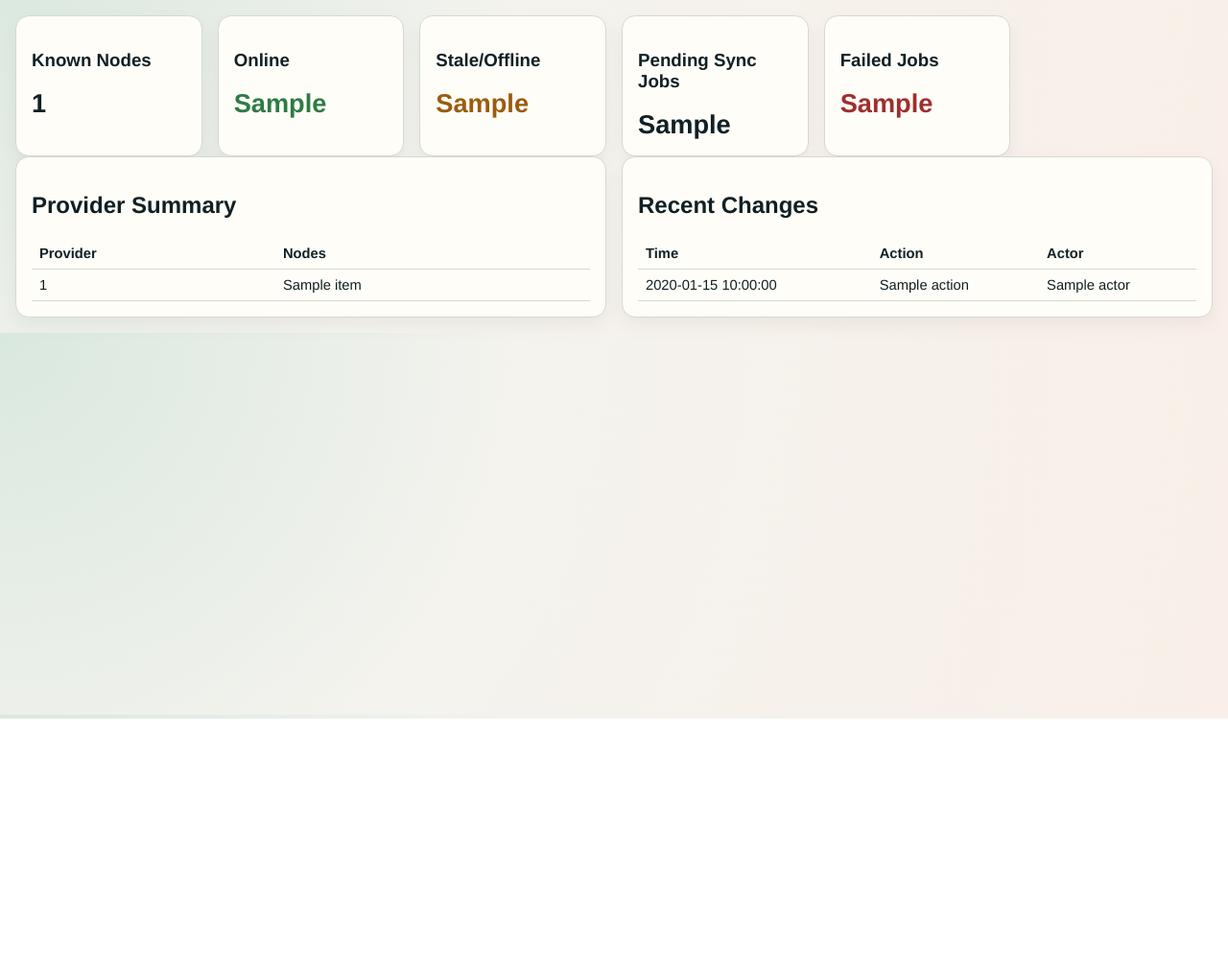
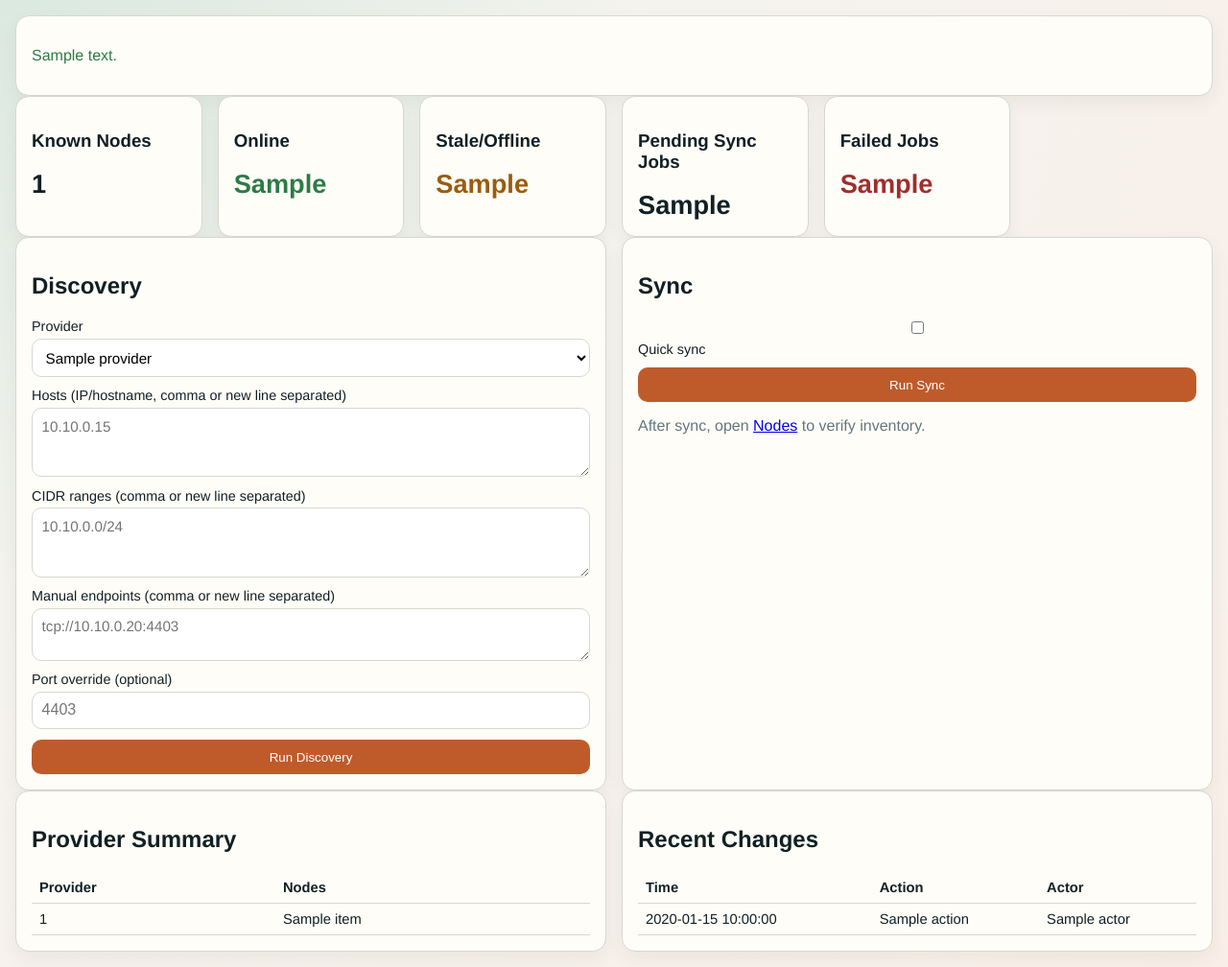
Before and after one commit to zm0ra/meshonator, a FastAPI app: template src/meshonator/templates/dashboard.html in a window 1280 px wide. Shown: the part 51-1059 px from the top of the page at 96% size. Before the commit the page ends 800 px from the top, so only its background shows below. Run offline with FastAPI, Linux system fonts and the light colour scheme; the template is opened without the code that fills it: most values are stand-ins (such as "Sample title", 1, 10 or a date in 2020); parts of the project's set-up code (start-up, migrations or seed data) failed here and were passed over; some libraries are stand-ins or nearby versions.

Commit message:
Make dashboard the primary discovery and sync workflow

```diff
--- a/src/meshonator/api/app.py
+++ b/src/meshonator/api/app.py
@@ -1,5 +1,6 @@
 from __future__ import annotations
 
+from urllib.parse import quote_plus
 from uuid import UUID
 
 from fastapi import Depends, FastAPI, Form, HTTPException, Request
@@ -43,6 +44,15 @@ app.add_middleware(
 
 app.mount("/static", StaticFiles(directory="src/meshonator/static"), name="static")
 templates = Jinja2Templates(directory="src/meshonator/templates")
+
+
+def _parse_multi_value(raw: str) -> list[str]:
+    values = []
+    for chunk in raw.replace(",", "\n").splitlines():
+        item = chunk.strip()
+        if item:
+            values.append(item)
+    return values
 
 
 @app.on_event("startup")
@@ -106,6 +116,9 @@ def dashboard(
         db.execute(select(ManagedNodeModel.provider, func.count()).group_by(ManagedNodeModel.provider)).all()
     )
     recent_changes = list(db.scalars(select(AuditLogModel).order_by(AuditLogModel.created_at.desc()).limit(10)).all())
+    providers = [provider.name for provider in registry.all()]
+    ui_message = request.query_params.get("message")
+    ui_error = request.query_params.get("error")
     return templates.TemplateResponse(
         request,
         "dashboard.html",
@@ -118,8 +131,72 @@ def dashboard(
             "failed_jobs": failed_jobs,
             "provider_summary": provider_summary,
             "recent_changes": recent_changes,
+            "providers": providers,
+            "ui_message": ui_message,
+            "ui_error": ui_error,
         },
     )
+
+
+@app.post("/ui/discovery/scan")
+def ui_discovery_scan(
+    provider: str = Form("meshtastic"),
+    hosts_text: str = Form(""),
+    cidrs_text: str = Form(""),
+    endpoints_text: str = Form(""),
+    port: int | None = Form(default=None),
+    db: Session = Depends(get_db),
+    user: CurrentUser = Depends(require_role("operator")),
+) -> RedirectResponse:
+    hosts = _parse_multi_value(hosts_text)
+    cidrs = _parse_multi_value(cidrs_text)
+    endpoints = _parse_multi_value(endpoints_text)
+    try:
+        found = DiscoveryService(db, registry).scan(
+            provider_name=provider,
+            hosts=hosts,
+            cidrs=cidrs,
+            manual_endpoints=endpoints,
+            port=port,
+            source="ui",
+        )
+        AuditService(db).log(
+            actor=user.username,
+            source="ui",
+            action="discovery.scan",
+            provider=provider,
+            metadata={
+                "hosts": hosts,
+                "cidrs": cidrs,
+                "manual_endpoints": endpoints,
+                "port": port,
+            },
+        )
+        message = quote_plus(f"Discovery complete: {len(found)} reachable endpoints.")
+        return RedirectResponse(url=f"/?message={message}", status_code=303)
+    except Exception as exc:
+        error = quote_plus(f"Discovery failed: {exc}")
+        return RedirectResponse(url=f"/?error={error}", status_code=303)
+
+
+@app.post("/ui/sync/run")
+def ui_sync_run(
+    quick: bool = Form(False),
+    db: Session = Depends(get_db),
+    user: CurrentUser = Depends(require_role("operator")),
+) -> RedirectResponse:
+    jobs = JobsService(db)
+    job = jobs.create(job_type="sync_all", requested_by=user.username, source="ui", payload={"quick": quick})
+    jobs.start(job.id)
+    results = SyncService(db, registry).sync_all(quick=quick)
+    success = all(result.get("status") == "success" for result in results)
+    jobs.finish(job.id, success=success)
+    AuditService(db).log(actor=user.username, source="ui", action="sync.all", metadata={"results": results})
+    failures = sum(1 for result in results if result.get("status") != "success")
+    message = quote_plus(
+        f"Sync finished. Endpoints: {len(results)}, failed: {failures}, mode: {'quick' if quick else 'full'}."
+    )
+    return RedirectResponse(url=f"/?message={message}", status_code=303)
 
 
 @app.get("/nodes", response_class=HTMLResponse)
--- a/src/meshonator/static/css/app.css
+++ b/src/meshonator/static/css/app.css
@@ -71,6 +71,15 @@ input {
   padding: .6rem;
   font-size: 1rem;
 }
+select, textarea {
+  border: 1px solid var(--line);
+  border-radius: 10px;
+  padding: .6rem;
+  font-size: .95rem;
+  font-family: inherit;
+  background: #fff;
+}
+.stack { display: grid; gap: .7rem; }
 button {
   border: 0;
   background: var(--accent);
@@ -80,6 +89,7 @@ button {
   cursor: pointer;
 }
 .error { color: var(--bad); }
+.success-text { color: var(--ok); }
 .muted { color: var(--muted); }
 @media (max-width: 800px) {
   .topbar { align-items: start; flex-direction: column; }
--- a/src/meshonator/templates/dashboard.html
+++ b/src/meshonator/templates/dashboard.html
@@ -1,11 +1,48 @@
 {% extends "base.html" %}
 {% block content %}
+{% if ui_message %}<section class="card"><p class="success-text">{{ ui_message }}</p></section>{% endif %}
+{% if ui_error %}<section class="card"><p class="error">{{ ui_error }}</p></section>{% endif %}
 <section class="grid stats">
   <article class="card"><h3>Known Nodes</h3><div class="value">{{ total_nodes }}</div></article>
   <article class="card"><h3>Online</h3><div class="value success">{{ online_nodes }}</div></article>
   <article class="card"><h3>Stale/Offline</h3><div class="value warn">{{ stale_nodes }}</div></article>
   <article class="card"><h3>Pending Sync Jobs</h3><div class="value">{{ pending_jobs }}</div></article>
   <article class="card"><h3>Failed Jobs</h3><div class="value danger">{{ failed_jobs }}</div></article>
+</section>
+<section class="grid two">
+  <article class="card">
+    <h2>Discovery</h2>
+    <form method="post" action="/ui/discovery/scan" class="stack">
+      <label>Provider
+        <select name="provider">
+          {% for provider in providers %}
+          <option value="{{ provider }}">{{ provider }}</option>
+          {% endfor %}
+        </select>
+      </label>
+      <label>Hosts (IP/hostname, comma or new line separated)
+        <textarea name="hosts_text" rows="3" placeholder="10.10.0.15"></textarea>
+      </label>
+      <label>CIDR ranges (comma or new line separated)
+        <textarea name="cidrs_text" rows="3" placeholder="10.10.0.0/24"></textarea>
+      </label>
+      <label>Manual endpoints (comma or new line separated)
+        <textarea name="endpoints_text" rows="2" placeholder="tcp://10.10.0.20:4403"></textarea>
+      </label>
+      <label>Port override (optional)
+        <input type="number" name="port" min="1" max="65535" placeholder="4403" />
+      </label>
+      <button type="submit">Run Discovery</button>
+    </form>
+  </article>
+  <article class="card">
+    <h2>Sync</h2>
+    <form method="post" action="/ui/sync/run" class="stack">
+      <label><input type="checkbox" name="quick" value="true" /> Quick sync</label>
+      <button type="submit">Run Sync</button>
+    </form>
+    <p class="muted">After sync, open <a href="/nodes">Nodes</a> to verify inventory.</p>
+  </article>
 </section>
 <section class="grid two">
   <article class="card">
```
